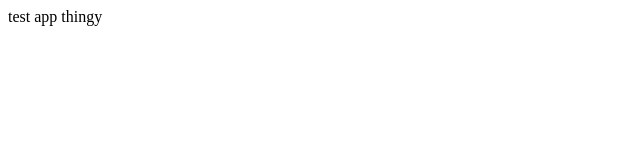
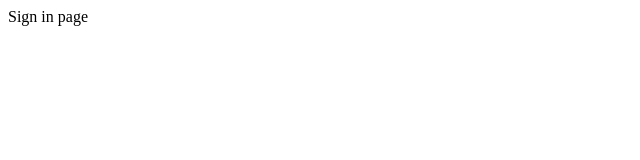
Before and after one commit to BrandonMartinDev/calendar-app, a React (Vite) app in the folder client/: page /auth/signin in a window 1280 px wide. Shown: the top 160 px of the page, without its empty margins (0-640 px from the left). Built offline with nearby package versions, Linux system fonts and the light colour scheme.

Commit message:
created basic signin page

```diff
--- a/client/package.json
+++ b/client/package.json
@@ -11,7 +11,8 @@
   },
   "dependencies": {
     "react": "^19.2.0",
-    "react-dom": "^19.2.0"
+    "react-dom": "^19.2.0",
+    "react-router": "^7.13.1"
   },
   "devDependencies": {
     "@eslint/js": "^9.39.1",
--- a/client/src/App.tsx
+++ b/client/src/App.tsx
@@ -1,7 +1,52 @@
+// -- == [[ IMPORTS ]] == -- \\
+
+// Packages
+import { BrowserRouter, Routes, Route, useNavigate } from "react-router"
+
+
+
+// Pages
+
+import SignInPage from "./pages/signin"
+import { useEffect } from "react";
+
+
+
+// -- == [[ COMPONENTS ]] == -- \\
+
+const RedirectComponent = () => {
+
+  const navigate = useNavigate();
+
+  useEffect(() => {
+    navigate("/auth/signin");
+  }, []);
+
+  return <></>;
+
+}
+
 function App() {
   return (
-    <div className="app">test app thingy</div>
+    <BrowserRouter>
+      <Routes>
+
+        <Route index element={<RedirectComponent />} />
+
+        <Route path='auth'>
+          <Route path="signin" element={<SignInPage />} />
+          {/* <Route path="/signup" element={<SignInPage />} /> */}
+        </Route>
+
+        <Route path="*" element={<RedirectComponent />} />
+
+      </Routes>
+    </BrowserRouter>
   )
 }
 
+
+
+// -- == [[ EXPORTS ]] == -- \\
+
 export default App
--- /dev/null
+++ b/client/src/pages/signin/index.tsx
@@ -0,0 +1,17 @@
+// -- == [[ IMPORTS ]] == -- \\
+
+
+
+// -- == [[ COMPONENTS ]] == -- \\
+
+const SignInPage = () => {
+    return (
+        <div>Sign in page</div>
+    )
+}
+
+
+
+// -- == [[ EXPORTS ]] == -- \\
+
+export default SignInPage
```
Also changed, not shown: client/src/pages/signin/signin.css (added), 2 other files (tests, documents, lock files or other folders).
